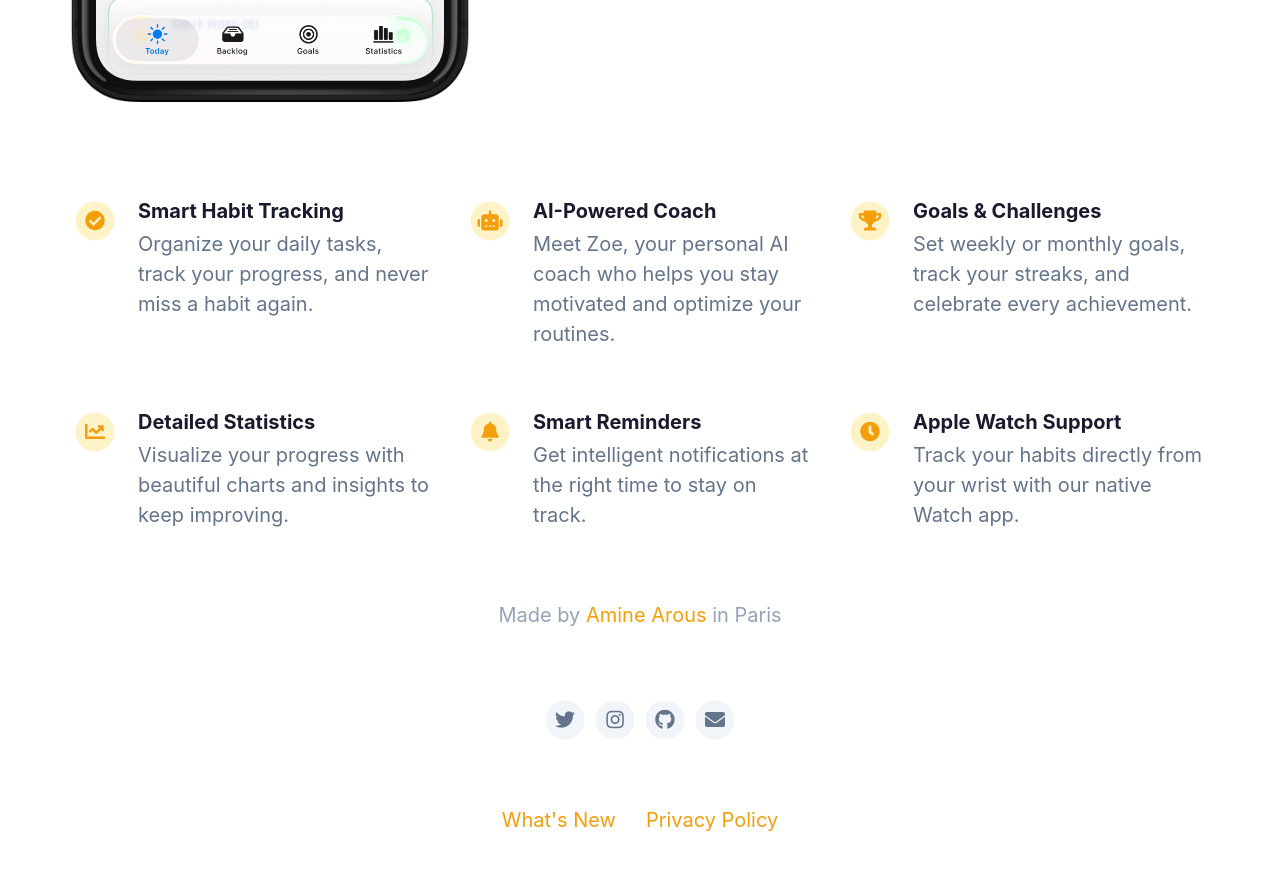
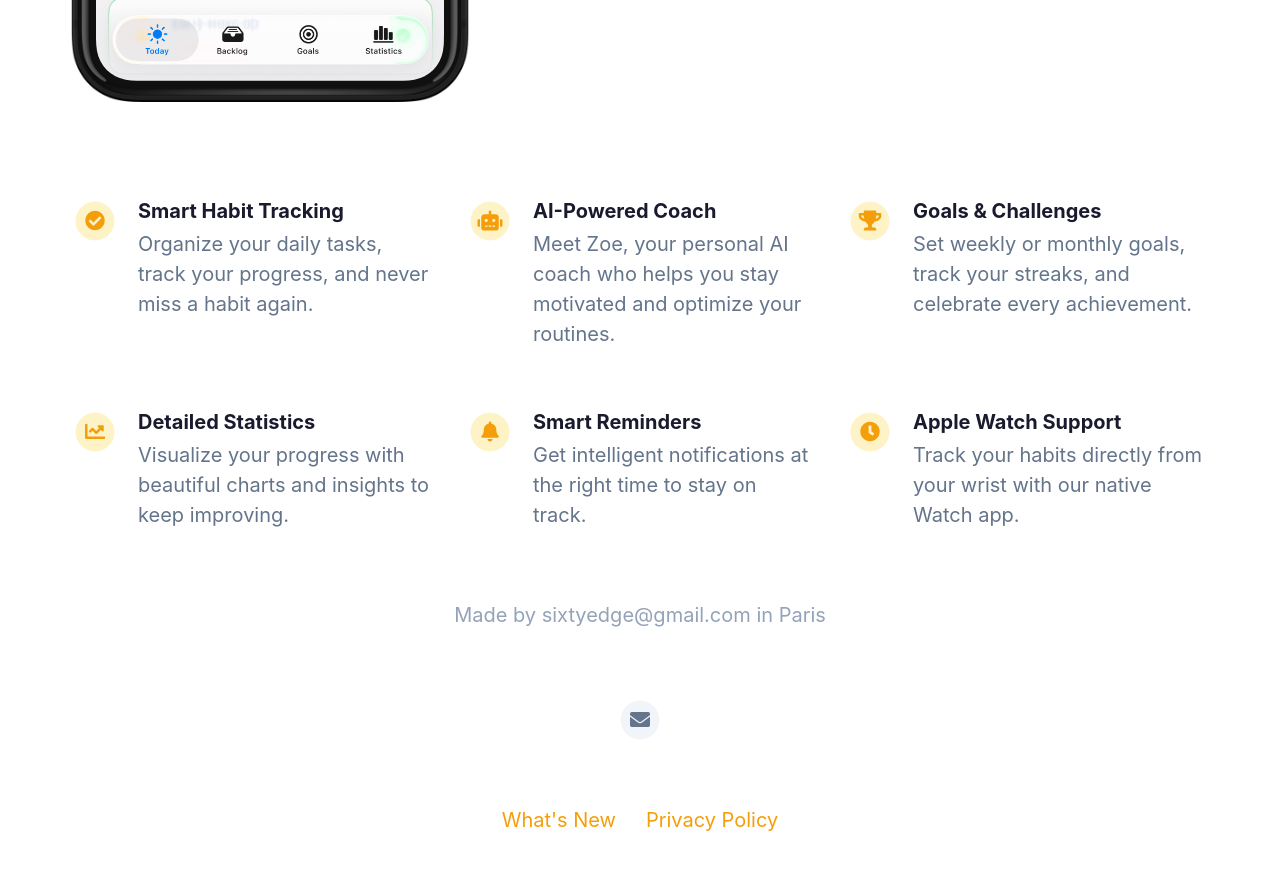
Before and after one commit to AmineArous/rituolandingpage, a Jekyll site: the page built from index.html, in a window 1280 px wide and 900 px high, scrolled down 883 px. Shown: the top 870 px of the window. Built offline with Jekyll 4.4.1, drawn with Linux system fonts in a browser that asks for light colours; nearby versions of some CDN libraries.

Commit message:
Update _config.yml

```diff
--- a/_config.yml
+++ b/_config.yml
@@ -18,14 +18,14 @@ enable_smart_app_banner                   : true
 
 
 # Information About Yourself
-your_name                                 : Amine Arous
-your_link                                 : https://aminearous.github.io/
+your_name                                 : sixtyedge@gmail.com
+your_link                                 :
 your_city                                 : Paris
 email_address                             : m.aminearous@gmail.com
 facebook_username                         :
-instagram_username                        : tamjack75
-twitter_username                          : AmineArous
-github_username                           : AmineArous
+instagram_username                        :
+twitter_username                          :
+github_username                           :
 youtube_username                          :
 
 
```
